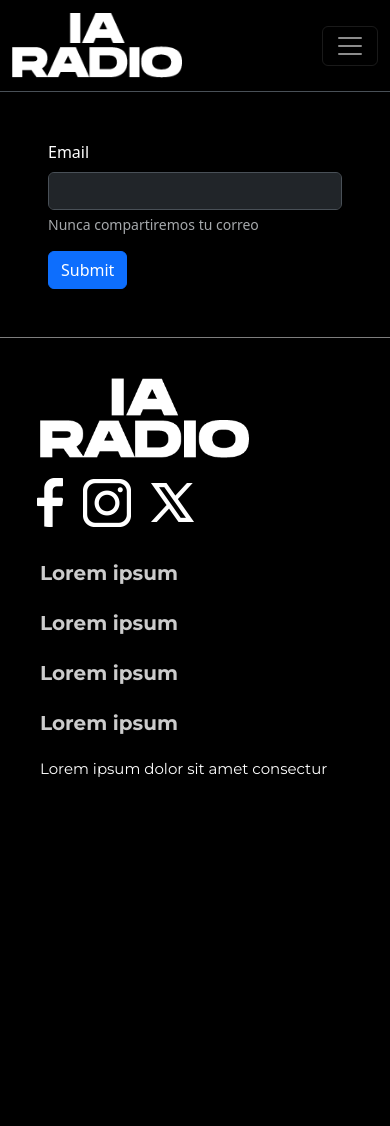
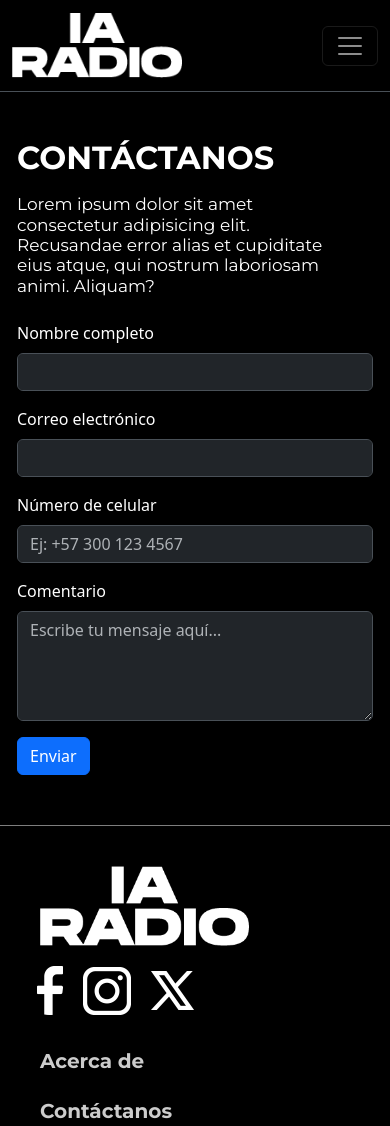
Before and after one commit to willplay94/IA-radio-repo, a plain HTML site: page pages/contactanos.html in a window 390 px wide. Shown: the top 1126 px of the page. Before the commit the page ends 844 px from the top, so only its background shows below. Drawn offline with nearby package versions, Linux system fonts and the light colour scheme; a web font is replaced by a local one.

Commit message:
Contactanos form edit and responsive

```diff
--- a/pages/contactanos.html
+++ b/pages/contactanos.html
@@ -19,7 +19,8 @@
         <nav class="navbar navbar-expand-lg header-background-color navbar bg-dark border-bottom border-body"
             data-bs-theme="dark">
             <div class="container-fluid">
-                <a class="navbar-brand" href="../index.html"><img src="../img/ia_radio_logo.png" alt="ia-radio-logo"></a>
+                <a class="navbar-brand" href="../index.html"><img src="../img/ia_radio_logo.png"
+                        alt="ia-radio-logo"></a>
                 <button class="navbar-toggler" type="button" data-bs-toggle="collapse" data-bs-target="#navbarNav"
                     aria-controls="navbarNav" aria-expanded="false" aria-label="Toggle navigation">
                     <span class="navbar-toggler-icon"></span>
@@ -27,8 +28,8 @@
                 <div class="collapse navbar-collapse navbar-justify navbar-text-font" id="navbarNav">
                     <ul class="navbar-nav">
                         <li class="nav-item">
-                            <a class="nav-link active text-light" aria-current="page"
-                                href="./acerca-de.html">Acerca de</a>
+                            <a class="nav-link active text-light" aria-current="page" href="./acerca-de.html">Acerca
+                                de</a>
                         </li>
                         <li class="nav-item">
                             <a class="nav-link text-light" href="#">Contáctanos</a>
@@ -43,29 +44,45 @@
                 </div>
             </div>
         </nav>
-        <!-- <nav>
-            <div class="logo">
-                <a href="./index.html"><img src="./img/ia_radio_logo.png" alt="logo-iaradio"></a>
-            </div>
-            <ul class="header-links">
-                <li><a href="./pages/acerca-de.html">Acerca de</a></li>
-                <li><a href="#">Contáctanos</a></li>
-                <li class="button-header"><a href="#">Radio en vivo</a></li>
-                <li class="button-header"><a href="#">Radio personalizada</a></li>
-            </ul>
-        </nav> -->
     </header>
 
     <main>
         <!-- Formulario -->
-        <form class="m-5" data-bs-theme="dark">
-            <div class="mb-3">
-                <label for="exampleInputEmail1" class="form-label">Email</label>
-                <input type="email" class="form-control" id="exampleInputEmail1" aria-describedby="emailHelp">
-                <div id="emailHelp" class="form-text">Nunca compartiremos tu correo</div>
+        <section class="contact-form m-5">
+            <div class="contact-title">
+                <h2>Contáctanos</h2>
+                <p>Lorem ipsum dolor sit amet consectetur adipisicing elit. Recusandae error alias et cupiditate eius
+                    atque, qui nostrum laboriosam animi. Aliquam?</p>
             </div>
-            <button type="submit" class="btn btn-primary">Submit</button>
-        </form>
+            <form data-bs-theme="dark">
+                <!-- Campo Nombre Completo -->
+                <div class="mb-3">
+                    <label for="nombreCompleto" class="form-label">Nombre completo</label>
+                    <input type="text" class="form-control" id="nombreCompleto" required>
+                </div>
+
+                <!-- Campo Correo electronico -->
+                <div class="mb-3">
+                    <label for="exampleInputEmail1" class="form-label">Correo electrónico</label>
+                    <input type="email" class="form-control" id="exampleInputEmail1" aria-describedby="emailHelp">
+                    <div id="emailHelp" class="form-text"></div>
+                </div>
+
+                <!-- Campo Número de Celular -->
+                <div class="mb-3">
+                    <label for="numeroCelular" class="form-label">Número de celular</label>
+                    <input type="tel" class="form-control" id="numeroCelular" placeholder="Ej: +57 300 123 4567">
+                </div>
+
+                <!-- Campo Comentario -->
+                <div class="mb-3">
+                    <label for="comentario" class="form-label">Comentario</label>
+                    <textarea class="form-control" id="comentario" rows="4" placeholder="Escribe tu mensaje aquí..."></textarea>
+                </div>
+
+                <button type="submit" class="btn btn-primary">Enviar</button>
+            </form>
+        </section>
     </main>
 
     <!-- Footer -->
@@ -82,10 +99,10 @@
         </div>
         <div class="footer-links">
             <ul>
-                <li><a href="#">Lorem ipsum</a></li>
-                <li><a href="#">Lorem ipsum</a></li>
-                <li><a href="#">Lorem ipsum</a></li>
-                <li><a href="#">Lorem ipsum</a></li>
+                <li><a href="#">Acerca de</a></li>
+                <li><a href="#">Contáctanos</a></li>
+                <li><a href="#">Radio en vivo</a></li>
+                <li><a href="#">Radio personalizada</a></li>
             </ul>
         </div>
         <div class="footer-copyright">
--- a/styles/style.css
+++ b/styles/style.css
@@ -507,6 +507,43 @@ ACERCA DE
 }
 
 /* ======================================
+ACERCA DE
+====================================== */
+
+.contact-title {
+    margin-bottom: 25px !important;
+}
+
+.contact-title h2 {
+    font-family: "Montserrat", sans-serif;
+    font-weight: 670;
+    font-size: 40px;
+    text-transform: uppercase;
+    margin-bottom: 20px;
+    line-height: 1;
+}
+
+.contact-title p {
+    font-family: "Montserrat", sans-serif;
+    line-height: 1.2;
+    font-size: 17px;
+    color: #ffffff;
+    margin-right: 20px;
+}
+
+@media (max-width: 500px) {
+    .contact-form {
+        margin: 50px 17px !important;
+    }
+}
+
+@media (max-width: 430px) {
+    .contact-title h2 {
+        font-size: 32px;
+    }
+}
+
+/* ======================================
 FOOTER
 ====================================== */
 footer {
```
